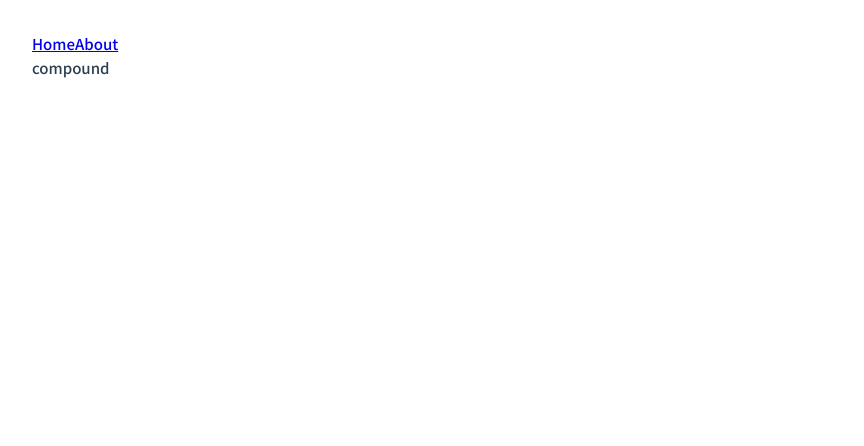
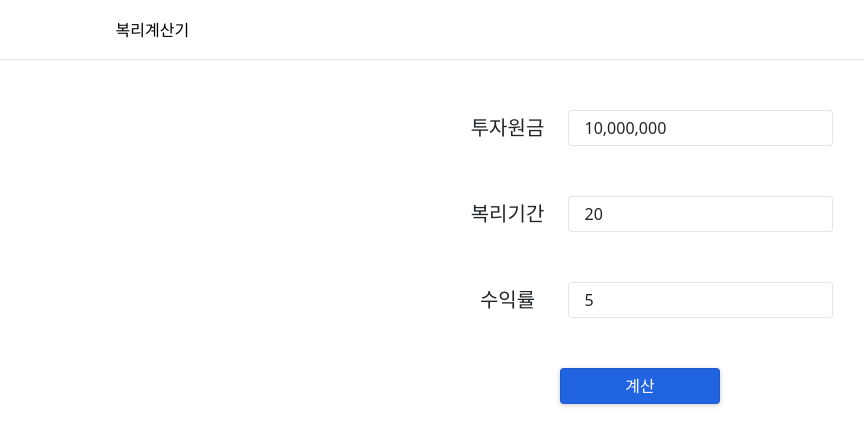
Before and after one commit to JAEJIN-SONG/compound-interest-calculator, a JavaScript app: page / in a window 1280 px wide. Shown: the top 446 px of the page, without its empty margins (0-864 px from the left). Built offline with nearby package versions, Linux system fonts and the light colour scheme.

Commit message:
기능 구현

```diff
--- a/index.html
+++ b/index.html
@@ -4,12 +4,15 @@
     <meta charset="UTF-8" />
     <link rel="icon" href="/favicon.ico" />
     <meta name="viewport" content="width=device-width, initial-scale=1.0" />
-    <title>Vite App</title>
+    <title>복리계산기</title>
 
     <!-- google font -->
     <link rel="preconnect" href="https://fonts.googleapis.com" />
     <link rel="preconnect" href="https://fonts.gstatic.com" crossorigin />
-    <link href="https://fonts.googleapis.com/css2?family=Noto+Sans+KR:wght@300;500;700&display=swap" rel="stylesheet" />
+    <link
+      href="https://fonts.googleapis.com/css2?family=Noto+Sans+KR:wght@300;500;700&display=swap"
+      rel="stylesheet"
+    />
   </head>
   <body>
     <div id="app"></div>
--- a/package.json
+++ b/package.json
@@ -10,7 +10,7 @@
     "lint": "eslint . --ext .vue,.js,.jsx,.cjs,.mjs,.ts,.tsx,.cts,.mts --fix --ignore-path .gitignore"
   },
   "dependencies": {
-    "vue": "^3.2.37",
+    "bootstrap-icons": "^1.9.1",
     "vue-router": "^4.1.2"
   },
   "devDependencies": {
@@ -24,6 +24,7 @@
     "eslint-plugin-vue": "^9.0.0",
     "npm-run-all": "^4.1.5",
     "prettier": "^2.5.1",
+    "sass": "^1.54.1",
     "typescript": "~4.7.4",
     "vite": "^3.0.1",
     "vue-tsc": "^0.38.8"
--- a/src/App.vue
+++ b/src/App.vue
@@ -1,14 +1,13 @@
 <script setup lang="ts">
-import { RouterLink, RouterView } from "vue-router";
+import { RouterView } from "vue-router";
+import Navbar from "./views/Header.vue";
+import Footer from "./views/Footer.vue";
 </script>
 
 <template>
-  <nav>
-    <RouterLink to="/">Home</RouterLink>
-    <RouterLink to="/about">About</RouterLink>
-  </nav>
-
+  <Navbar />
   <RouterView />
+  <!-- <Footer /> -->
 </template>
 
 <style scoped></style>
--- a/src/assets/base.css
+++ b/src/assets/base.css
@@ -1,5 +1,5 @@
 /* color palette from <https://github.com/vuejs/theme> */
-:root {
+/* :root {
   --vt-c-white: #ffffff;
   --vt-c-white-soft: #f8f8f8;
   --vt-c-white-mute: #f2f2f2;
@@ -19,10 +19,10 @@
   --vt-c-text-light-2: rgba(60, 60, 60, 0.66);
   --vt-c-text-dark-1: var(--vt-c-white);
   --vt-c-text-dark-2: rgba(235, 235, 235, 0.64);
-}
+} */
 
 /* semantic color variables for this project */
-:root {
+/* :root {
   --color-background: var(--vt-c-white);
   --color-background-soft: var(--vt-c-white-soft);
   --color-background-mute: var(--vt-c-white-mute);
@@ -71,4 +71,4 @@ body {
   text-rendering: optimizeLegibility;
   -webkit-font-smoothing: antialiased;
   -moz-osx-font-smoothing: grayscale;
-}
+} */
--- /dev/null
+++ b/src/assets/common.scss
@@ -0,0 +1,39 @@
+$font-color: black;
+$background-color-main: white;
+$background-color-second: #fafafa;
+$box-shadow: 0 1px 4px rgb(0 0 0 / 10%), 0 2px 6px rgb(0 0 0 / 10%);
+$box-shadow-hover: 0 2px 4px rgb(0 0 0 / 15%), 0 3px 9px rgb(0 0 0 / 15%);
+$border: 1px solid rgba(0, 0, 0, 0.1);
+$border-radius: 0.25rem;
+
+$focus-color: #2164e1;
+$focus-fontColor: white;
+$input-font-color: #242424;
+
+input {
+  -webkit-appearance: none;
+  -moz-appearance: none;
+  appearance: none;
+  outline-style: none;
+
+  border: $border;
+  border-radius: $border-radius;
+  color: $input-font-color;
+}
+
+input::-webkit-inner-spin-button {
+  appearance: none;
+  -moz-appearance: none;
+  -webkit-appearance: none;
+}
+
+@keyframes riseUp {
+  0% {
+    opacity: 0;
+    transform: translateY(30px);
+  }
+  100% {
+    opacity: 1;
+    transform: translateY(0px);
+  }
+}
--- a/src/assets/main.css
+++ b/src/assets/main.css
@@ -1,9 +1,8 @@
 @import "./base.css";
 
-#app {
-  max-width: 1280px;
-  margin: 0 auto;
-  padding: 2rem;
+body {
+  margin: 0;
+  padding: 0;
 
   font-weight: normal;
 
--- a/src/components/CompoundTable.vue
+++ b/src/components/CompoundTable.vue
@@ -1,3 +1,236 @@
+<script lang="ts" setup>
+import { ref, computed, onMounted } from "vue";
+
+const show = ref(false);
+
+interface compoundData {
+  date: number;
+  profit: string;
+  amount: string;
+  rate: string;
+}
+
+const principal = ref("10000000");
+const period = ref(20);
+const _rate = ref(5);
+const result = ref<compoundData[]>([]);
+const currency = ref("원");
+const totalProfit = ref(0);
+const totalRate = ref(0);
+const totalAmount = ref(0);
+
+const cal = function () {
+  show.value = false;
+
+  result.value = [];
+  const start = Number(principal.value.replace(/,/g, ""));
+  totalAmount.value = start;
+  for (let i = 0; i < period.value; i++) {
+    const date = i + 1;
+    const profit = (totalAmount.value * _rate.value) / 100;
+    totalProfit.value += profit;
+
+    totalAmount.value = totalAmount.value + profit;
+    const rate = ((totalAmount.value - start) / start) * 100;
+    totalRate.value = rate;
+    const temp: compoundData = {
+      date: date,
+      profit: Math.round(profit).toLocaleString("en-US") + currency.value,
+      amount:
+        Math.round(totalAmount.value).toLocaleString("en-US") + currency.value,
+      rate: rate.toFixed(2) + "%",
+    };
+    result.value.push(temp);
+  }
+
+  show.value = true;
+};
+
+const comma = function () {
+  principal.value = principal.value.replace(/,/g, "");
+  principal.value = principal.value.replace(
+    /\B(?<!\.\d*)(?=(\d{3})+(?!\d))/g,
+    ","
+  );
+};
+
+const numberStyle = function (num: number) {
+  return Math.round(num).toLocaleString("en-US") + currency.value;
+};
+
+onMounted(() => {
+  comma();
+});
+</script>
+
 <template>
-  <div>compound</div>
+  <div class="table-container">
+    <div class="table-wrapper">
+      <div class="inputBox">
+        <div class="input-wrapper">
+          <label for="principal">투자원금</label>
+          <input
+            type="text"
+            id="principal"
+            v-model="principal"
+            @change="comma"
+          />
+        </div>
+        <div class="input-wrapper">
+          <label for="period">복리기간</label>
+          <input type="number" id="period" v-model="period" />
+        </div>
+        <div class="input-wrapper">
+          <label for="rate">수익률</label>
+          <input type="number" id="rate" v-model="_rate" />
+        </div>
+        <button @click="cal()">계산</button>
+      </div>
+    </div>
+    <div v-if="show" class="result-container">
+      <div class="box">
+        <div class="stat">
+          <span class="title">누적수익</span
+          ><span class="content">{{ numberStyle(totalProfit) }}</span>
+        </div>
+        <div class="stat">
+          <span class="title">최종 금액</span
+          ><span class="content">{{ numberStyle(totalAmount) }}</span>
+        </div>
+        <div class="stat">
+          <span class="title">최종 수익률</span
+          ><span class="content">{{ totalRate.toFixed(2) + "%" }}</span>
+        </div>
+        <div class="stat">
+          <span class="title">총 복리기간</span
+          ><span class="content">{{ period }}</span>
+        </div>
+      </div>
+      <table>
+        <thead>
+          <th scope="col">기간</th>
+          <th scope="col">수익</th>
+          <th scope="col">총 금액</th>
+          <th scope="col">수익률</th>
+        </thead>
+        <tbody>
+          <tr v-for="line in result" :key="line.date">
+            <td v-for="(item, index) in line" :key="index">
+              {{ item }}
+            </td>
+          </tr>
+        </tbody>
+      </table>
+    </div>
+  </div>
 </template>
+
+<style lang="scss" scoped>
+.table-container {
+  width: 100%;
+  display: flex;
+  flex-direction: column;
+  background-color: $background-color-main;
+  padding-top: 60px;
+  .table-wrapper {
+    display: flex;
+    margin: 0 auto;
+    .inputBox {
+      display: flex;
+      flex-direction: column;
+      align-items: center;
+      padding-top: 25px;
+      animation: riseUp 1s;
+      .input-wrapper {
+        display: flex;
+        justify-content: center;
+        align-items: center;
+        margin: 25px;
+        label {
+          font-size: 20px;
+          font-weight: 300;
+          padding-bottom: 1px;
+          width: 120px;
+          text-align: center;
+        }
+        input {
+          background-color: $background-color-main;
+          height: 36px;
+          padding: 0 16px;
+          transition: 0.2s;
+
+          &:focus-visible {
+            border-color: $focus-color;
+          }
+        }
+      }
+
+      button {
+        height: 36px;
+        width: 160px;
+        margin: 25px;
+        border: $border;
+        box-shadow: $box-shadow;
+        border-radius: $border-radius;
+        background-color: $focus-color;
+        color: $focus-fontColor;
+        cursor: pointer;
+        font-size: 16px;
+        &:hover {
+          box-shadow: $box-shadow-hover;
+        }
+      }
+    }
+  }
+  .result-container {
+    display: flex;
+    flex-direction: column;
+    justify-content: center;
+    margin: 25px auto;
+    background-color: $background-color-second;
+    border: $border;
+    box-shadow: $box-shadow;
+    color: $font-color;
+    border-radius: $border-radius;
+    animation: riseUp 1s;
+    .box {
+      margin: 25px 25px 0;
+      display: flex;
+      flex-direction: column;
+      .stat {
+        flex-grow: 1;
+        display: flex;
+        justify-content: space-between;
+        width: 50%;
+        margin: 7px auto 0;
+        .title {
+          font-weight: 300;
+          margin-right: 10px;
+        }
+      }
+    }
+    table {
+      margin: 25px;
+      border: $border;
+      border-collapse: collapse;
+      text-align: center;
+      font-size: 14px;
+      thead th {
+        font-weight: 400;
+        width: 200px;
+        &:nth-child(1) {
+          width: 80px;
+        }
+        // &:nth-child(3) {
+        //   width: 360px;
+        // }
+      }
+      th,
+      td {
+        border: $border;
+        font-weight: 300;
+      }
+    }
+  }
+}
+</style>
--- a/src/main.ts
+++ b/src/main.ts
@@ -4,6 +4,9 @@ import router from "./router";
 
 import "./assets/main.css";
 
+import "bootstrap/dist/css/bootstrap.min.css";
+import "bootstrap";
+
 const app = createApp(App);
 
 app.use(router);
--- /dev/null
+++ b/src/views/Footer.vue
@@ -0,0 +1,17 @@
+<template>
+  <footer>
+    <div class="footer">by Luka25</div>
+  </footer>
+</template>
+
+<style lang="scss" scoped>
+footer {
+  width: 100%;
+  height: 100px;
+  background: $background-color-main;
+  .footer {
+    max-width: 1140px;
+    margin: 0 auto;
+  }
+}
+</style>
--- /dev/null
+++ b/src/views/Header.vue
@@ -0,0 +1,59 @@
+<script setup lang="ts">
+import { RouterLink } from "vue-router";
+</script>
+
+<template>
+  <nav>
+    <div class="navbar">
+      <div class="navbar-inner">
+        <div class="navbar-title">
+          <RouterLink to="/">복리계산기</RouterLink>
+        </div>
+        <!-- <div class="navbar-menu">
+          <RouterLink to="/">Home</RouterLink>
+          <RouterLink to="/about">About</RouterLink>
+        </div> -->
+      </div>
+    </div>
+  </nav>
+</template>
+
+<style lang="scss" scoped>
+nav {
+  width: 100%;
+  height: 60px;
+  border-bottom: $border;
+  position: fixed;
+  background: $background-color-main;
+  z-index: 1;
+  .navbar {
+    width: 100%;
+    height: 100%;
+    margin: 0 auto;
+    max-width: 1140px;
+    .navbar-inner {
+      width: 92%;
+      height: 100%;
+      display: flex;
+      margin: 0 auto;
+      .navbar-title {
+        display: flex;
+        align-items: center;
+        a {
+          text-decoration: none;
+          color: $font-color;
+        }
+      }
+      .navbar-menu {
+        display: flex;
+        align-items: center;
+        justify-content: flex-end;
+        flex: 1;
+        a {
+          text-decoration: none;
+        }
+      }
+    }
+  }
+}
+</style>
--- a/vite.config.ts
+++ b/vite.config.ts
@@ -11,4 +11,11 @@ export default defineConfig({
       "@": fileURLToPath(new URL("./src", import.meta.url)),
     },
   },
+  css: {
+    preprocessorOptions: {
+      scss: {
+        additionalData: `@import "@/assets/common.scss";`,
+      },
+    },
+  },
 });
```
Also changed, not shown: .eslintrc.cjs, 1 other file (tests, documents, lock files or other folders).
